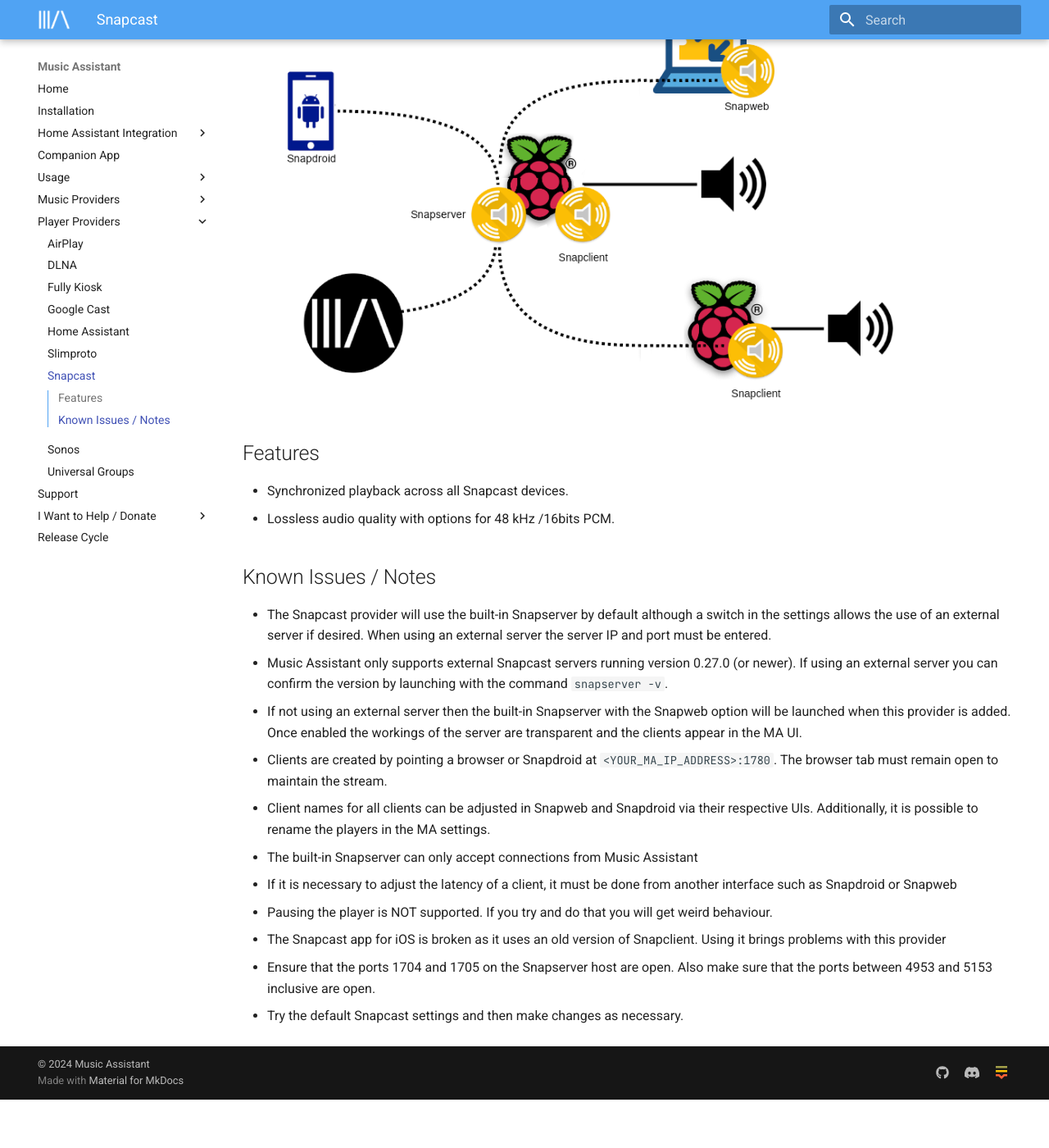
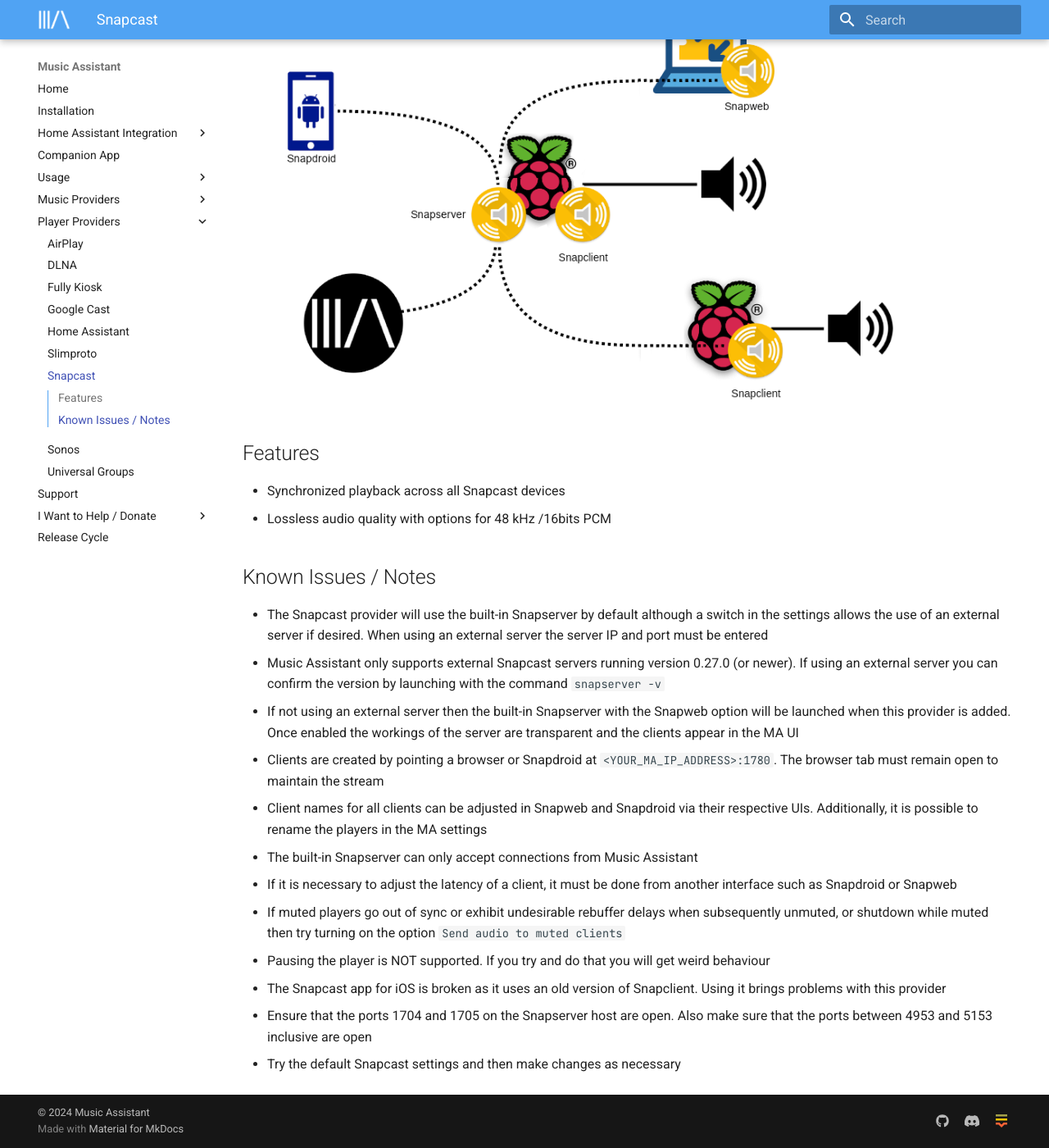
Before and after one commit to pwbriggs/music-assistant.github.io, an MkDocs documentation site: the page built from docs/player-support/snapcast.md, in a window 1280 px wide and 1400 px high, scrolled down 421 px. Shown: the whole window at 82% size. Built offline with MkDocs 1.6.1 and Material for MkDocs 9.7.7, drawn with Linux system fonts in a browser that asks for light colours; before the commit the page ends 1762 px from its top, so only the background shows below that; some of the changed text lies outside the part shown.

Commit message:
Add info about new option

```diff
--- a/docs/player-support/snapcast.md
+++ b/docs/player-support/snapcast.md
@@ -1,27 +1,28 @@
 # Snapcast ![Preview image](../assets/icons/snapcast-icon.svg){ width=70 align=right }
 
 Music Assistant supports Snapcast, a powerful solution for synchronized multi-room audio streaming. Snapcast enables seamless playback across various devices, creating an immersive audio experience.
-Whether you're using Snapcast-compatible speakers or devices like the Raspberry Pi, you can enjoy synchronized audio playback effortlessly. This component is contributed and maintained by [SantiagoSotoC](https://github.com/Santiagosotoc)
+Whether you're using Snapcast-compatible speakers or devices like the Raspberry Pi, you can enjoy synchronized audio playback effortlessly. This component is contributed and maintained by [SantiagoSotoC](https://github.com/Santiagosotoc).
 
-MA includes a built-in Snapserver although an external server can also be used. The diagram below shows a possible combination of outputs. In the diagram a Raspberry Pi runs the server which communicates to MA and all of the clients. The server running Pi is also running Snapclient and is connected to a set of speakers. Then there is another Pi running Snapclient in another room, a phone running Snapdroid and a laptop running Snapweb,
+MA includes a built-in Snapserver although an external server can also be used. The diagram below shows a possible combination of outputs. In the diagram a Raspberry Pi runs the server which communicates to MA and all of the clients. The server running Pi is also running Snapclient and is connected to a set of speakers. Then there is another Pi running Snapclient in another room, a phone running Snapdroid and a laptop running Snapweb.
 
 ![Preview image](../assets/snapcast.png){ width=800 }
 
 ## Features
 
-- Synchronized playback across all Snapcast devices.
-- Lossless audio quality with options for 48 kHz /16bits PCM.
+- Synchronized playback across all Snapcast devices
+- Lossless audio quality with options for 48 kHz /16bits PCM
 
 ## Known Issues / Notes
 
-- The Snapcast provider will use the built-in Snapserver by default although a switch in the settings allows the use of an external server if desired. When using an external server the server IP and port must be entered.
-- Music Assistant only supports external Snapcast servers running version 0.27.0 (or newer). If using an external server you can confirm the version by launching with the command `snapserver -v`.
-- If not using an external server then the built-in Snapserver with the Snapweb option will be launched when this provider is added. Once enabled the workings of the server are transparent and the clients appear in the MA UI.
-- Clients are created by pointing a browser or Snapdroid at `<YOUR_MA_IP_ADDRESS>:1780`. The browser tab must remain open to maintain the stream.
-- Client names for all clients can be adjusted in Snapweb and Snapdroid via their respective UIs. Additionally, it is possible to rename the players in the MA settings.
+- The Snapcast provider will use the built-in Snapserver by default although a switch in the settings allows the use of an external server if desired. When using an external server the server IP and port must be entered
+- Music Assistant only supports external Snapcast servers running version 0.27.0 (or newer). If using an external server you can confirm the version by launching with the command `snapserver -v`
+- If not using an external server then the built-in Snapserver with the Snapweb option will be launched when this provider is added. Once enabled the workings of the server are transparent and the clients appear in the MA UI
+- Clients are created by pointing a browser or Snapdroid at `<YOUR_MA_IP_ADDRESS>:1780`. The browser tab must remain open to maintain the stream
+- Client names for all clients can be adjusted in Snapweb and Snapdroid via their respective UIs. Additionally, it is possible to rename the players in the MA settings
 - The built-in Snapserver can only accept connections from Music Assistant
 - If it is necessary to adjust the latency of a client, it must be done from another interface such as Snapdroid or Snapweb
-- Pausing the player is NOT supported. If you try and do that you will get weird behaviour.
+- If muted players go out of sync or exhibit undesirable rebuffer delays when subsequently unmuted, or shutdown while muted then try turning on the option `Send audio to muted clients`
+- Pausing the player is NOT supported. If you try and do that you will get weird behaviour
 - The Snapcast app for iOS is broken as it uses an old version of Snapclient. Using it brings problems with this provider
-- Ensure that the ports 1704 and 1705 on the Snapserver host are open. Also make sure that the ports between 4953 and 5153 inclusive are open.
-- Try the default Snapcast settings and then make changes as necessary.
+- Ensure that the ports 1704 and 1705 on the Snapserver host are open. Also make sure that the ports between 4953 and 5153 inclusive are open
+- Try the default Snapcast settings and then make changes as necessary
```
